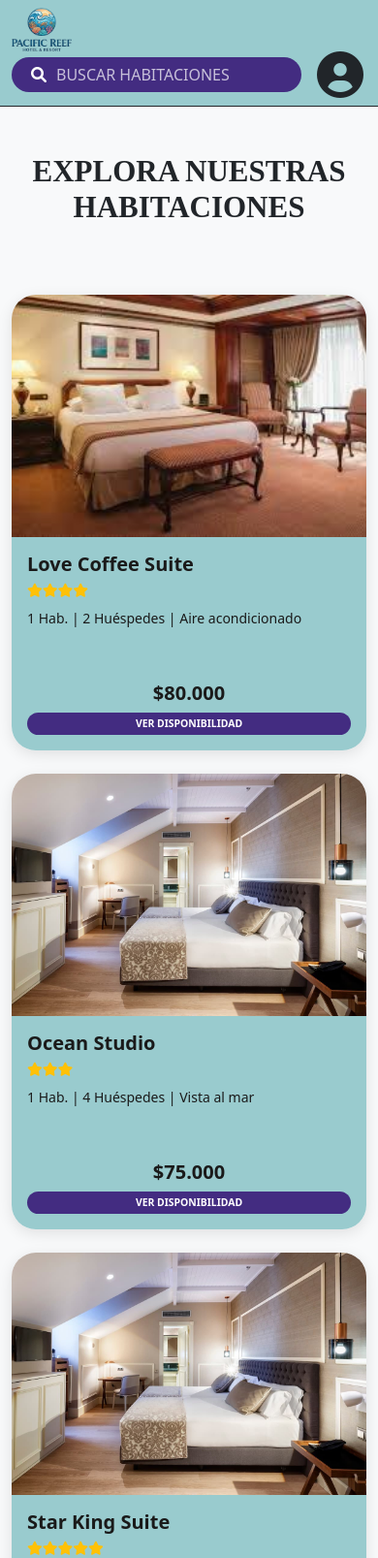
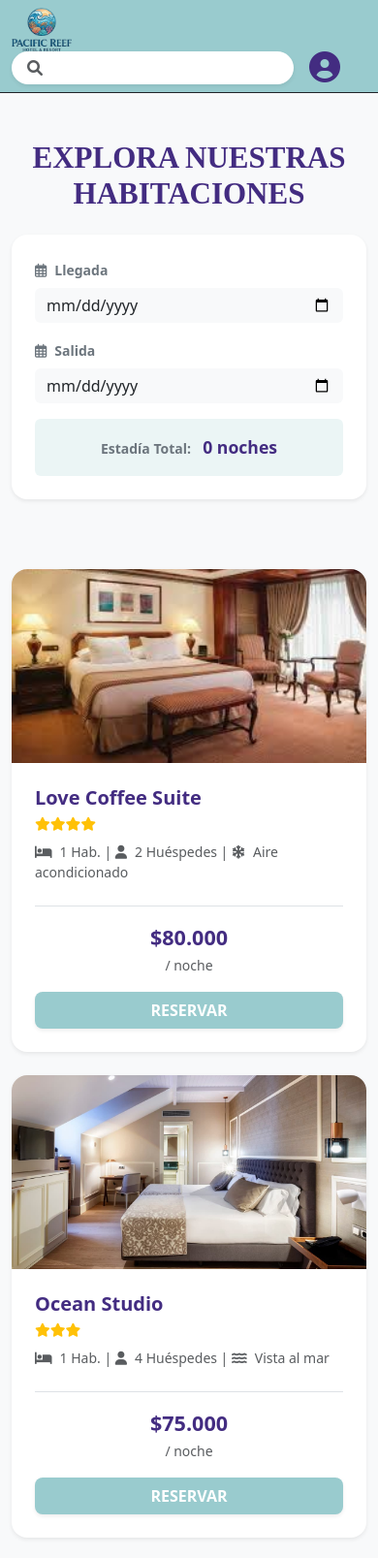
Before and after one commit to Alexlopez98/hotel-pacific-reef, a Django app: page /habitaciones/ in a window 390 px wide. Shown: the top 1607 px of the page at 97% size. Run offline with Django 5.2, Linux system fonts and the light colour scheme.

Commit message:
johan 0.0.4
creacion rooms.js y correccion html

```diff
--- /dev/null
+++ b/proyectodjangohotelpacific/core/static/js/rooms.js
@@ -0,0 +1,87 @@
+document.addEventListener('DOMContentLoaded', function () {
+
+    // 1. LÓGICA DE FECHAS Y PRECIOS
+    const checkinInput = document.getElementById('checkin');
+    const checkoutInput = document.getElementById('checkout');
+    const nochesText = document.getElementById('noches-text');
+
+    // Capturamos todos los contenedores de precio de las tarjetas
+    const contenedoresPrecio = document.querySelectorAll('[data-precio]');
+
+    const formateadorCLP = new Intl.NumberFormat('es-CL', {
+        style: 'currency',
+        currency: 'CLP',
+        maximumFractionDigits: 0
+    });
+
+    // Configurar fecha mínima de check-in (hoy)
+    const hoy = new Date().toISOString().split('T')[0];
+    if (checkinInput) checkinInput.setAttribute('min', hoy);
+
+    function actualizarPrecios() {
+        if (!checkinInput || !checkoutInput) return;
+
+        const checkinDate = new Date(checkinInput.value);
+        const checkoutDate = new Date(checkoutInput.value);
+        let diasEstadia = 0;
+
+        if (checkinInput.value && checkoutInput.value) {
+            const diferencia = checkoutDate.getTime() - checkinDate.getTime();
+            diasEstadia = Math.ceil(diferencia / (1000 * 3600 * 24));
+        }
+
+        if (diasEstadia > 0) {
+            nochesText.textContent = diasEstadia === 1 ? '1 noche' : `${diasEstadia} noches`;
+
+            // Recorrer todas las tarjetas y actualizar su precio
+            contenedoresPrecio.forEach(contenedor => {
+                const precioBase = parseInt(contenedor.getAttribute('data-precio'));
+                const total = precioBase * diasEstadia;
+
+                contenedor.querySelector('.precio-display').textContent = formateadorCLP.format(total);
+                contenedor.querySelector('.text-noche').textContent = `Total (${diasEstadia} noches)`;
+            });
+        } else {
+            // Volver al estado por defecto si las fechas son inválidas o están vacías
+            nochesText.textContent = "0 noches";
+            contenedoresPrecio.forEach(contenedor => {
+                const precioBase = parseInt(contenedor.getAttribute('data-precio'));
+                contenedor.querySelector('.precio-display').textContent = formateadorCLP.format(precioBase);
+                contenedor.querySelector('.text-noche').textContent = "/ noche";
+            });
+        }
+    }
+
+    if (checkinInput && checkoutInput) {
+        checkinInput.addEventListener('change', function() {
+            // Forzar que el checkout sea al menos 1 día después del checkin
+            if(checkinInput.value) {
+                let minCheckout = new Date(checkinInput.value);
+                minCheckout.setDate(minCheckout.getDate() + 1);
+                checkoutInput.setAttribute('min', minCheckout.toISOString().split('T')[0]);
+            }
+            actualizarPrecios();
+        });
+        checkoutInput.addEventListener('change', actualizarPrecios);
+    }
+
+    // 2. LÓGICA DEL BUSCADOR EN EL NAV
+    const buscador = document.getElementById('buscador'); // Asegúrate de ponerle id="buscador" al input del nav
+    const tarjetas = document.querySelectorAll('.habitacion-card');
+
+    if (buscador) {
+        buscador.addEventListener('keyup', function(e) {
+            const textoBusqueda = e.target.value.toLowerCase();
+
+            tarjetas.forEach(tarjeta => {
+                const nombreHabitacion = tarjeta.querySelector('.nombre-hab').textContent.toLowerCase();
+
+                if (nombreHabitacion.includes(textoBusqueda)) {
+                    tarjeta.style.display = 'block'; // Mostrar
+                } else {
+                    tarjeta.style.display = 'none'; // Ocultar
+                }
+            });
+        });
+    }
+});
--- a/proyectodjangohotelpacific/core/templates/rooms.html
+++ b/proyectodjangohotelpacific/core/templates/rooms.html
@@ -9,11 +9,11 @@
     <link rel="stylesheet" href="https://cdnjs.cloudflare.com/ajax/libs/font-awesome/6.0.0/css/all.min.css">
     <link href="{% static 'css/index.css' %}" rel="stylesheet">
 </head>
-<body class="bg-light">
+<body class="bg-light d-flex flex-column min-vh-100">
 
-    <nav class="navbar bg-aqua border-bottom border-dark py-2">
+    <nav class="navbar border-bottom border-dark py-2" style="background-color: #99CBCE;">
         <div class="container-fluid d-flex justify-content-between align-items-center">
-            <a href="/">
+            <a href="{% url 'index' %}">
                 <img src="{% static 'img/logo.png' %}" alt="Pacific Reef" style="height: 45px;">
             </a>
 
@@ -22,70 +22,101 @@
             </div>
 
             <div class="d-flex align-items-center gap-3">
-                <div class="search-bar d-flex align-items-center">
-                    <i class="fas fa-search me-2"></i>
-                    <input type="text" placeholder="BUSCAR HABITACIONES">
+                <div class="search-bar d-flex align-items-center bg-white rounded-pill px-3 py-1 shadow-sm">
+                    <i class="fas fa-search me-2 text-muted"></i>
+                    <input type="text" id="buscador" placeholder="Buscar habitaciones..." class="border-0 bg-transparent" style="outline: none;">
                 </div>
-                <a href="#" class="text-dark">
-                    <i class="fas fa-user-circle fa-3x"></i>
+                <a href="{% url 'login' %}" class="text-dark">
+                    <i class="fas fa-user-circle fa-2x" style="color: #432C81;"></i>
                 </a>
             </div>
         </div>
     </nav>
 
     <main class="container py-5 flex-grow-1">
-        <h1 class="display-5 fw-bold text-dark text-uppercase mb-2 text-center" style="font-family: serif;">
+        <h1 class="display-5 fw-bold text-dark text-uppercase mb-2 text-center" style="font-family: serif; color: #432C81 !important;">
             Explora nuestras habitaciones
         </h1>
 
-        <div class="row g-4 mt-5 justify-content-center">
+        <div class="card shadow-sm p-4 mt-4 mb-5 border-0 bg-white rounded-4">
+            <div class="row g-3 align-items-center">
+                <div class="col-md-4">
+                    <label class="form-label text-secondary small fw-bold"><i class="far fa-calendar-alt me-2"></i>Llegada</label>
+                    <input type="date" id="checkin" class="form-control bg-light border-0">
+                </div>
+                <div class="col-md-4">
+                    <label class="form-label text-secondary small fw-bold"><i class="far fa-calendar-alt me-2"></i>Salida</label>
+                    <input type="date" id="checkout" class="form-control bg-light border-0">
+                </div>
+                <div class="col-md-4 d-flex align-items-end">
+                     <div class="w-100 p-3 rounded bg-light border-0 text-center" style="background-color: rgba(153, 203, 206, 0.2) !important;">
+                         <span class="text-secondary small fw-bold">Estadía Total:</span>
+                         <span id="noches-text" class="fw-bold ms-2" style="color: #432C81; font-size: 1.1rem;">0 noches</span>
+                     </div>
+                </div>
+            </div>
+        </div>
 
-            <div class="col-md-3">
-                <div class="card room-card h-100">
-                    <img src="{% static 'img/room1.jpg' %}" class="card-img-top room-img" alt="Suite">
-                    <div class="card-body room-card-body p-3">
-                        <h5 class="fw-bold mb-1">Love Coffee Suite</h5>
+        <div class="row g-4 mt-2 justify-content-center" id="contenedor-habitaciones">
+
+            <div class="col-md-4 habitacion-card">
+                <div class="card h-100 border-0 shadow-sm rounded-4 overflow-hidden">
+                    <img src="{% static 'img/room1.jpg' %}" class="card-img-top" alt="Suite" style="height: 200px; object-fit: cover;">
+                    <div class="card-body p-4 d-flex flex-column">
+                        <h5 class="fw-bold mb-1 nombre-hab" style="color: #432C81;">Love Coffee Suite</h5>
                         <div class="text-warning mb-2 small">
                             <i class="fas fa-star"></i><i class="fas fa-star"></i><i class="fas fa-star"></i><i class="fas fa-star"></i>
                         </div>
-                        <p class="small mb-4">1 Hab. | 2 Huéspedes | Aire acondicionado</p>
-                        <div class="d-flex flex-column align-items-center w-100 mt-auto">
-                            <span class="fw-bold h5 mb-2">$80.000</span>
-                            <a href="#" class="btn btn-purple btn-sm w-100 text-uppercase fw-bold" style="font-size: 0.65rem;">Ver Disponibilidad</a>
+                        <p class="small mb-4 text-muted flex-grow-1"><i class="fas fa-bed me-2"></i>1 Hab. | <i class="fas fa-user me-2"></i>2 Huéspedes | <i class="fas fa-snowflake me-2"></i>Aire acondicionado</p>
+
+                        <div class="mt-auto pt-3 border-top">
+                            <div class="text-center mb-3" data-precio="80000">
+                                <span class="fw-bold fs-4 d-block precio-display" style="color: #432C81;">$80.000</span>
+                                <small class="text-muted text-noche">/ noche</small>
+                            </div>
+                            <button class="btn w-100 text-uppercase fw-bold text-white shadow-sm" style="background-color: #99CBCE; border-radius: 8px;">Reservar</button>
                         </div>
                     </div>
                 </div>
             </div>
 
-            <div class="col-md-3">
-                <div class="card room-card h-100">
-                    <img src="{% static 'img/room2.jpg' %}" class="card-img-top room-img" alt="Studio">
-                    <div class="card-body room-card-body p-3">
-                        <h5 class="fw-bold mb-1">Ocean Studio</h5>
+            <div class="col-md-4 habitacion-card">
+                <div class="card h-100 border-0 shadow-sm rounded-4 overflow-hidden">
+                    <img src="{% static 'img/room2.jpg' %}" class="card-img-top" alt="Studio" style="height: 200px; object-fit: cover;">
+                    <div class="card-body p-4 d-flex flex-column">
+                        <h5 class="fw-bold mb-1 nombre-hab" style="color: #432C81;">Ocean Studio</h5>
                         <div class="text-warning mb-2 small">
                             <i class="fas fa-star"></i><i class="fas fa-star"></i><i class="fas fa-star"></i>
                         </div>
-                        <p class="small mb-4">1 Hab. | 4 Huéspedes | Vista al mar</p>
-                        <div class="d-flex flex-column align-items-center w-100 mt-auto">
-                            <span class="fw-bold h5 mb-2">$75.000</span>
-                            <a href="#" class="btn btn-purple btn-sm w-100 text-uppercase fw-bold" style="font-size: 0.65rem;">Ver Disponibilidad</a>
+                        <p class="small mb-4 text-muted flex-grow-1"><i class="fas fa-bed me-2"></i>1 Hab. | <i class="fas fa-user me-2"></i>4 Huéspedes | <i class="fas fa-water me-2"></i>Vista al mar</p>
+
+                        <div class="mt-auto pt-3 border-top">
+                            <div class="text-center mb-3" data-precio="75000">
+                                <span class="fw-bold fs-4 d-block precio-display" style="color: #432C81;">$75.000</span>
+                                <small class="text-muted text-noche">/ noche</small>
+                            </div>
+                            <button class="btn w-100 text-uppercase fw-bold text-white shadow-sm" style="background-color: #99CBCE; border-radius: 8px;">Reservar</button>
                         </div>
                     </div>
                 </div>
             </div>
 
-            <div class="col-md-3">
-                <div class="card room-card h-100">
-                    <img src="{% static 'img/room2.jpg' %}" class="card-img-top room-img" alt="Suite King">
-                    <div class="card-body room-card-body p-3">
-                        <h5 class="fw-bold mb-1">Star King Suite</h5>
+            <div class="col-md-4 habitacion-card">
+                <div class="card h-100 border-0 shadow-sm rounded-4 overflow-hidden">
+                    <img src="{% static 'img/room3.jpg' %}" class="card-img-top" alt="Suite King" style="height: 200px; object-fit: cover;">
+                    <div class="card-body p-4 d-flex flex-column">
+                        <h5 class="fw-bold mb-1 nombre-hab" style="color: #432C81;">Star King Suite</h5>
                         <div class="text-warning mb-2 small">
                             <i class="fas fa-star"></i><i class="fas fa-star"></i><i class="fas fa-star"></i><i class="fas fa-star"></i><i class="fas fa-star"></i>
                         </div>
-                        <p class="small mb-4">3 Hab. | 6 Huéspedes | Vista al mar</p>
-                        <div class="d-flex flex-column align-items-center w-100 mt-auto">
-                            <span class="fw-bold h5 mb-2">$120.000</span>
-                            <a href="#" class="btn btn-purple btn-sm w-100 text-uppercase fw-bold" style="font-size: 0.65rem;">Ver Disponibilidad</a>
+                        <p class="small mb-4 text-muted flex-grow-1"><i class="fas fa-bed me-2"></i>3 Hab. | <i class="fas fa-user me-2"></i>6 Huéspedes | <i class="fas fa-water me-2"></i>Vista al mar</p>
+
+                        <div class="mt-auto pt-3 border-top">
+                            <div class="text-center mb-3" data-precio="120000">
+                                <span class="fw-bold fs-4 d-block precio-display" style="color: #432C81;">$120.000</span>
+                                <small class="text-muted text-noche">/ noche</small>
+                            </div>
+                            <button class="btn w-100 text-uppercase fw-bold text-white shadow-sm" style="background-color: #99CBCE; border-radius: 8px;">Reservar</button>
                         </div>
                     </div>
                 </div>
@@ -94,14 +125,15 @@
         </div>
     </main>
 
-    <footer class="bg-white border-top py-3">
-        <div class="container d-flex justify-content-start gap-4">
-            <a href="#" class="text-secondary text-decoration-none small">Contactanos</a>
-            <a href="#" class="text-secondary text-decoration-none small">Términos</a>
-            <a href="#" class="text-secondary text-decoration-none small">Privacidad</a>
+    <footer class="bg-white border-top py-4 mt-auto">
+        <div class="container d-flex justify-content-center justify-content-md-start gap-4">
+            <a href="#" class="text-secondary text-decoration-none small fw-bold">Contáctanos</a>
+            <a href="#" class="text-secondary text-decoration-none small fw-bold">Términos</a>
+            <a href="#" class="text-secondary text-decoration-none small fw-bold">Privacidad</a>
         </div>
     </footer>
 
     <script src="https://cdn.jsdelivr.net/npm/bootstrap@5.3.3/dist/js/bootstrap.bundle.min.js"></script>
+    <script src="{% static 'js/rooms.js' %}"></script>
 </body>
 </html>
```
